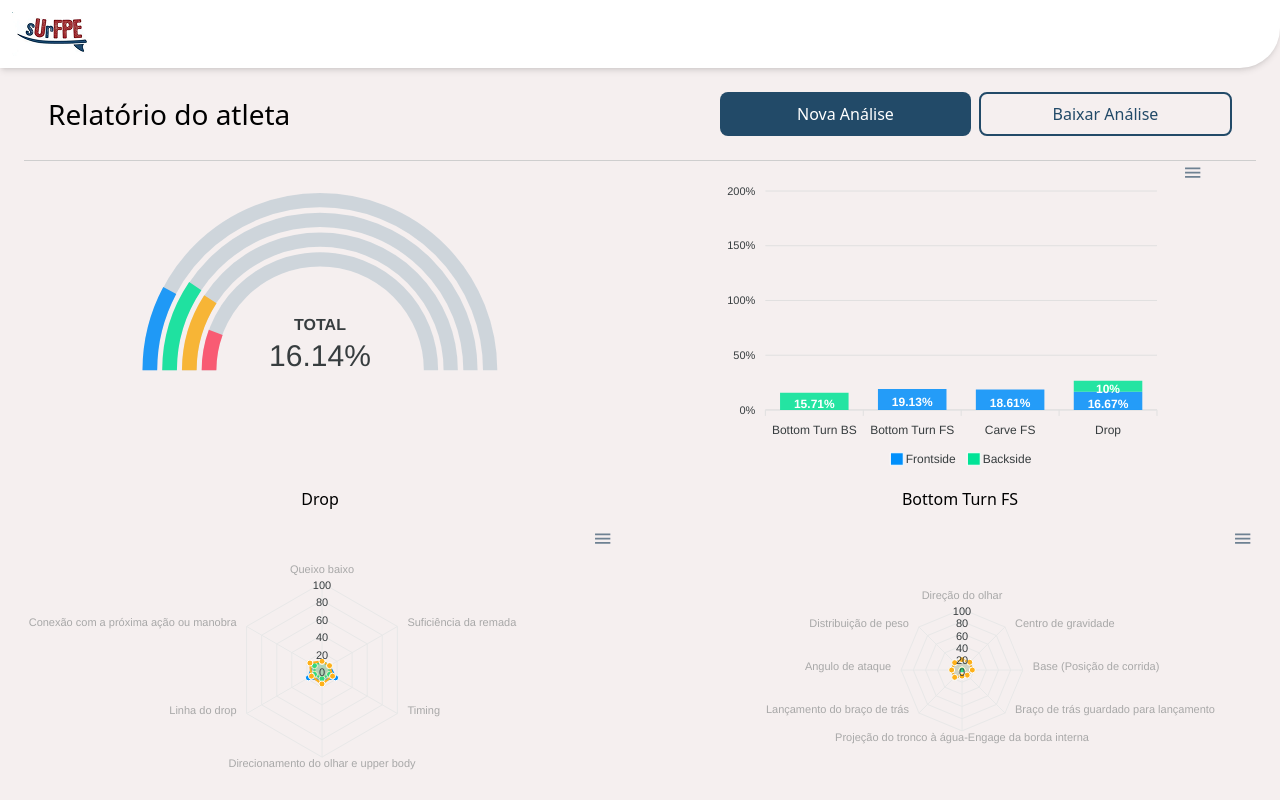
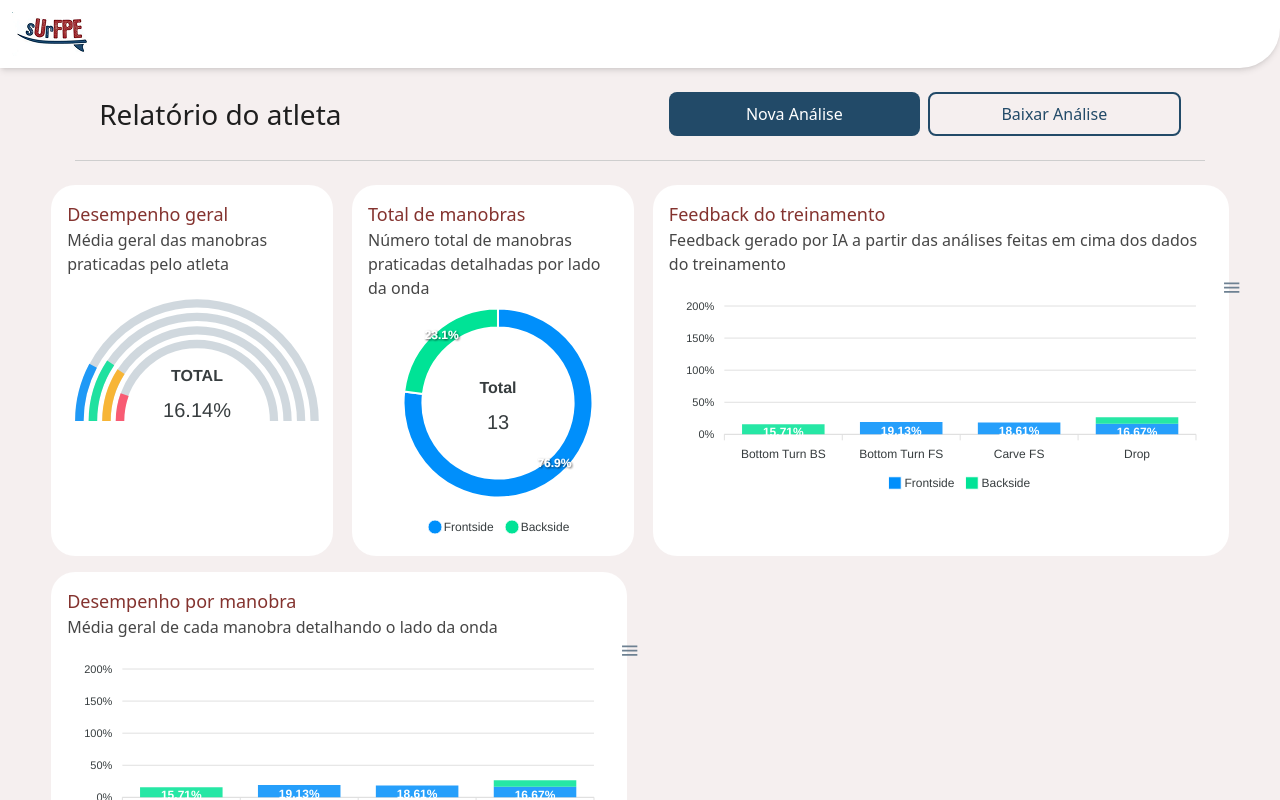
Before and after one commit to maduMelo/sUrFPE, a React (Vite) app in the folder frontend/: page / in a window 1280 px wide. Shown: the top 800 px of the page. Built offline with nearby package versions, Linux system fonts and the light colour scheme.

Commit message:
feat: chart container

```diff
--- /dev/null
+++ b/frontend/src/components/ChartContainer/ChartContainer.tsx
@@ -0,0 +1,30 @@
+import { ReactElement } from "react";
+
+
+interface ChartContainerProps {
+    title: string;
+    description: string;
+    children: ReactElement;
+    width: 22 | 45 | 92;
+};
+
+export const ChartContainer = ({ title, description, children, width }: ChartContainerProps) => {
+
+
+    return (
+        <div
+            className="flex flex-col p-4 rounded-3xl bg-white"
+            style={{ width: width+"vw" }}
+        >
+            <h1 className="text-[#84332F] text-[18px] font-medium">
+                {title}
+            </h1>
+            <p className="flex text-[#464646]">
+                {description}
+            </p>
+            <div className="flex flex-wrap items-center justify-center w-fit">
+                {children}
+            </div>
+        </div>
+    );
+};
--- a/frontend/src/components/Charts/TricksMean/TricksMean.tsx
+++ b/frontend/src/components/Charts/TricksMean/TricksMean.tsx
@@ -10,6 +10,13 @@ interface TricksMeanProps {
 export const TricksMean = ({ tricks, tricksScores }: TricksMeanProps) => {
     const [chartData, setChartData] = useState({
         options: {
+            grid: {
+                padding: {
+                    bottom: -50,
+                    left: -30,
+                    right: -30,
+                },
+            },
             plotOptions: {
                 radialBar: {
                     startAngle: -90,
@@ -25,7 +32,7 @@ export const TricksMean = ({ tricks, tricksScores }: TricksMeanProps) => {
                             offsetY: -40
                         },
                         value: {
-                            fontSize: "30px",
+                            fontSize: "20px",
                             show: true,
                             offsetY: -20
                         },
@@ -61,7 +68,8 @@ export const TricksMean = ({ tricks, tricksScores }: TricksMeanProps) => {
                 options={chartData.options}
                 series={chartData.series}
                 type="radialBar"
-                width="500"
+                width={260} //370
+                height={240} //350
             />
         </div>
     );
--- a/frontend/src/components/Charts/WaveTypeTricks/WaveTypeTricks.tsx
+++ b/frontend/src/components/Charts/WaveTypeTricks/WaveTypeTricks.tsx
@@ -69,7 +69,8 @@ export const WaveTypeTricks = ({ tricks, frontsideScores, backsideScores }: Wave
                 options={chartData.options}
                 series={chartData.series}
                 type="bar"
-                width="500"
+                width={580}
+                height={220}
             />
         </div>
     );
--- a/frontend/src/pages/Dashboard/Dashboard.tsx
+++ b/frontend/src/pages/Dashboard/Dashboard.tsx
@@ -1,15 +1,16 @@
 import { useState } from 'react';
 import axios from 'axios';
+import "./Dashboard.css";
 import { mockData } from './mockData';
 
-import { GeneralMean } from '../../components/GeneralMean/GeneralMean';
+import { Button } from '../../components/Button/Button';
+import { FilePicker } from '../../components/FilePicker/FilePicker';
+import { ChartContainer } from '../../components/ChartContainer/ChartContainer';
+
 import { TricksMean } from '../../components/Charts/TricksMean/TricksMean';
 import { WaveTypeTricks } from '../../components/Charts/WaveTypeTricks/WaveTypeTricks';
 import { TrickMetrics } from '../../components/Charts/TrickMetrics/TrickMetrics';
-
-import "./Dashboard.css";
-import { Button } from '../../components/Button/Button';
-import { FilePicker } from '../../components/FilePicker/FilePicker';
+import { TricksCount } from '../../components/Charts/TricksCount/TricksCount';
 
 
 export const Dashboard = ({ }) => {
@@ -35,13 +36,12 @@ export const Dashboard = ({ }) => {
 
             setAnalysisData(response.data);
         } catch (err) { console.log(err) };
-
     };
 
     return (
-        <div id='dashboard-view' className=''>
-            <header className='flex justify-between items-center mx-6 px-6 pb-6 border-b border-b-[#CECECE]'>
-                <h1 className='text-[28px] font-medium'>Relatório do atleta</h1>
+        <div className='mx-[4vw]'>
+            <header className='flex justify-between items-center mx-6 mb-6 px-6 pb-6 border-b border-b-[#CECECE]'>
+                <h1 className='text-[28px] text-[#1E1E1E] font-medium'>Relatório do atleta</h1>
 
                 <div className='flex gap-2 w-[40vw]'>
                     <FilePicker onFileSelected={sendCSV}
@@ -54,27 +54,70 @@ export const Dashboard = ({ }) => {
                 </div>
             </header>
 
-            <div className='charts-wrapper'>
+            <div className='flex flex-wrap justify-between w-full gap-y-4'>
+                <ChartContainer
+                    title="Desempenho geral"
+                    description="Média geral das manobras praticadas pelo atleta"
+                    width={22}
+                >
                     <TricksMean
                         tricks={analysisData["tricks_mean_scores"]["tricks"]}
                         tricksScores={analysisData["tricks_mean_scores"]["scores"]}
                     />
+                </ChartContainer>
 
+                <ChartContainer
+                    title="Total de manobras"
+                    description="Número total de manobras praticadas detalhadas por lado da onda"
+                    width={22}
+                >
+                    <TricksCount
+                        tricksCount={analysisData["wave_type_tricks_count"]["counts"]}
+                    />
+                </ChartContainer>
+
+                <ChartContainer
+                    title="Feedback do treinamento"
+                    description="Feedback gerado por IA a partir das análises feitas em cima dos dados do treinamento"
+                    width={45}
+                >
                     <WaveTypeTricks
                         tricks={analysisData["tricks_performance_by_wave_type"]["tricks"]}
                         frontsideScores={analysisData["tricks_performance_by_wave_type"]["frontside"]}
                         backsideScores={analysisData["tricks_performance_by_wave_type"]["backside"]}
                     />
+                </ChartContainer>
 
+                <ChartContainer
+                    title="Desempenho por manobra"
+                    description="Média geral de cada manobra detalhando o lado da onda"
+                    width={45}
+                >
+                    <WaveTypeTricks
+                        tricks={analysisData["tricks_performance_by_wave_type"]["tricks"]}
+                        frontsideScores={analysisData["tricks_performance_by_wave_type"]["frontside"]}
+                        backsideScores={analysisData["tricks_performance_by_wave_type"]["backside"]}
+                    />
+                </ChartContainer>
+
+                <ChartContainer
+                    title="Desempenho por indicador"
+                    description="Média geral de cada indicador das manobras detalhados por lado da onda"
+                    width={92}
+                >
+                    <>
                         {analysisData["indicator_trick_means_scores"]["tricks"].map((trick, index) => (
-                        <div className='flex flex-col items-center gap-4'>
-                            <h1>{trick}</h1>
+                            <div className='flex flex-col mt-10 items-center gap-4' key={index}>
+                                <h1 className='text-[15px] text-[#224A68] font-medium'>
+                                    {trick}
+                                </h1>
                                 <TrickMetrics
                                     trickMetrics={analysisData["indicator_trick_means_scores"]["chartsInfo"][index]}
                                 />
                             </div>
-                    ))
-                }
+                        ))}
+                    </>
+                </ChartContainer>
             </div>
         </div>
     );
```
Lines whose indentation alone changed are shown as unchanged.
